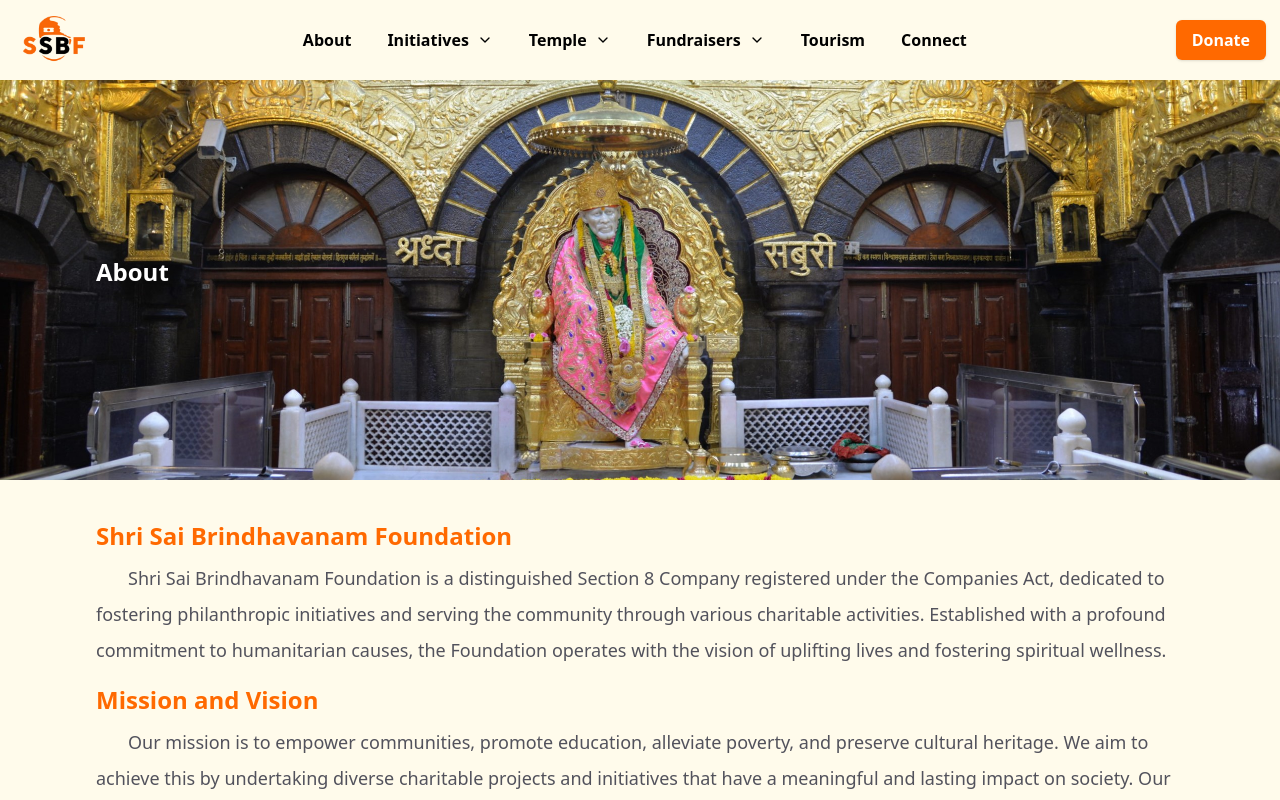
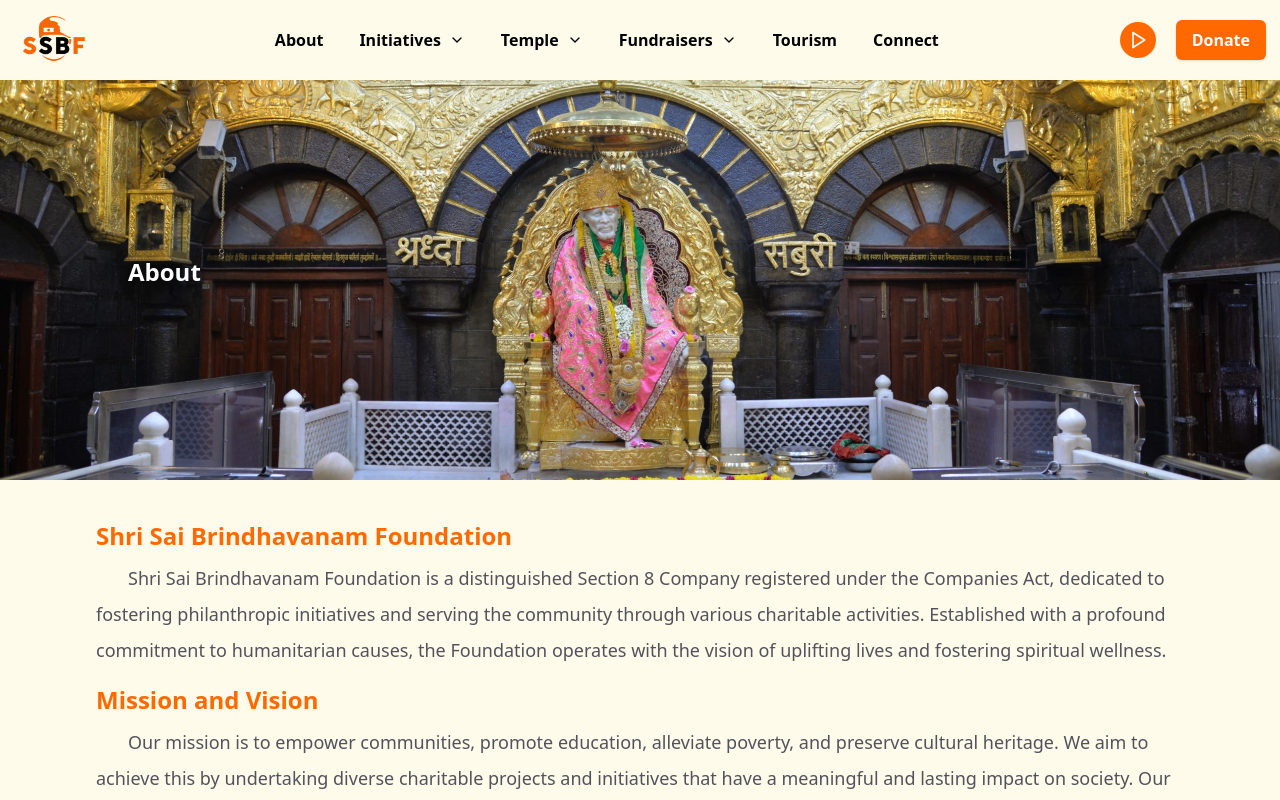
Before and after one commit to Mad-adz/saibrindhavanam, a React (Vite) app in the folder client/: page /about in a window 1280 px wide. Shown: the top 800 px of the page. Built offline with nearby package versions, Linux system fonts and the light colour scheme.

Commit message:
updated audio autoplay and play pause btn in header

```diff
--- a/client/src/App.jsx
+++ b/client/src/App.jsx
@@ -4,6 +4,7 @@
   createRoutesFromElements,
   RouterProvider,
   Route,
+  Navigate,
 } from "react-router-dom";
 import { RootLayout } from "./layouts";
 import {
@@ -18,7 +19,6 @@
   HealthCare,
   Home,
   HomeRenovations,
-  NotFound,
   OldAgeHome,
   Orphanage,
   PrivacyPolicy,
@@ -27,6 +27,7 @@
   Tourism,
   WomenEmpowerment,
 } from "./pages";
+import { Loader } from "./components";
 
 const router = createBrowserRouter(
   createRoutesFromElements(
@@ -64,7 +65,7 @@
             </Route>
           </Route>
         </Route>
-        <Route path="*" element={<NotFound />} />
+        <Route path="*" element={<Navigate to="/" replace />} />
       </Route>
     </>
   )
@@ -72,7 +73,7 @@
 const App = () => {
   return (
     <div>
-      <Suspense fallback={"loading"}>
+      <Suspense fallback={<Loader />}>
         <RouterProvider router={router} />
       </Suspense>
     </div>
--- /dev/null
+++ b/client/src/assets/audio/index.js
@@ -0,0 +1 @@
+export { default as backgroundMusic } from "./om_sai_namo_namaha.mp3";
--- a/client/src/components/Header.jsx
+++ b/client/src/components/Header.jsx
@@ -2,8 +2,12 @@
 import { DesktopNav, MobileNav } from ".";
 import { ssbfLogo } from "../assets/images";
 import { Menus } from "../utils/data/header";
+import { useAudio } from "../context/AudioContext";
+import { LuPause, LuPlay } from "react-icons/lu";
 
 const Header = () => {
+  const { audioRef, isPlaying, togglePlay } = useAudio();
+  console.log({ audioRef, isPlaying });
   return (
     <div>
       <header className="h-20 text-[16px] fixed inset-0 flex-center bg-amber-50 z-50">
@@ -20,6 +24,12 @@
             ))}
           </ul>
           <div className="h-full flex items-center gap-x-5">
+            <button
+              onClick={togglePlay}
+              className="bg-orange-500 text-white p-2 rounded-full hover:bg-orange-600 transition"
+            >
+              {isPlaying ? <LuPause size={20} /> : <LuPlay size={20} />}
+            </button>
             <Link
               to="donate"
               aria-label="donate"
--- /dev/null
+++ b/client/src/components/Loader.jsx
@@ -0,0 +1,9 @@
+const Loader = () => {
+  return (
+    <div className="h-screen bg-amber-50">
+      <div className="loader"></div>
+    </div>
+  );
+};
+
+export default Loader;
--- a/client/src/components/PanoramicBanner.jsx
+++ b/client/src/components/PanoramicBanner.jsx
@@ -1,8 +1,7 @@
 import PropTypes from "prop-types";
 
-const PanoramicBanner = ({ bgImg, title, description }) => {
+const PanoramicBanner = ({ bgImg, title, description, align, color }) => {
   return (
-    // <section className="h-[480px] absolute left-0 right-0 top-[5rem]">
     <section className="h-[25rem] fixed left-0 right-0 top-[5rem] w-full z-[-1]">
       <div
         className="h-full bg-cover bg-center"
@@ -10,11 +9,20 @@
           backgroundImage: `url(${bgImg})`,
         }}
       >
-        <div className="container mx-auto h-full px-4 sm:px-6 md:px-16 lg:px-20 xl:px-24">
-          <div className="flex items-center h-full">
-            <div className="flex flex-col justify-center gap-4 text-white  font-bold">
-              <span className="w-full text-2xl">{title}</span>
-              <span className="w-full text-md">{description}</span>
+        <div className="container mx-auto h-full px-4 sm:px-8 md:px-16 lg:px-24 xl:px-32">
+        {/* <div className="container mx-auto h-full px-4 sm:px-6 md:px-16 lg:px-20 xl:px-24"> */}
+          <div
+            className={`flex items-center h-full ${
+              align === "center" && "justify-center"
+            }`}
+          >
+            <div
+              className={`flex flex-col justify-center items-center gap-4 font-bold ${
+                color === "orange" ? "text-orange-500" : "text-white"
+              }`}
+            >
+              <h3 className={"w-full text-2xl"}>{title}</h3>
+              <p className="w-full text-md">{description}</p>
             </div>
           </div>
         </div>
@@ -27,6 +35,8 @@
   bgImg: PropTypes.string.isRequired,
   title: PropTypes.string,
   description: PropTypes.string,
+  align: PropTypes.string,
+  color: PropTypes.string,
 };
 
 export default PanoramicBanner;
--- a/client/src/components/index.js
+++ b/client/src/components/index.js
@@ -13,3 +13,5 @@
 export const PanoramicBanner = lazy(() => import("./PanoramicBanner"));
 export const DynamicSection = lazy(() => import("./DynamicSection"));
 export const ContactCard = lazy(() => import("./ContactCard"));
+
+export const Loader = lazy(() => import("./Loader"));
--- a/client/src/components/nav/DesktopNav.jsx
+++ b/client/src/components/nav/DesktopNav.jsx
@@ -4,7 +4,6 @@
 import { motion } from "framer-motion";
 import { NavLink } from "react-router-dom";
 const DesktopNav = ({ menu }) => {
-  console.log(menu);
   const [isHover, toggleHover] = useState(false);
   const toggleHoverMenu = () => {
     toggleHover(!isHover);
--- /dev/null
+++ b/client/src/context/AudioContext.jsx
@@ -0,0 +1,60 @@
+import { createContext, useContext, useRef, useState, useEffect } from "react";
+import { backgroundMusic } from "../assets/audio";
+import PropTypes from "prop-types";
+
+const AudioContext = createContext();
+
+export const AudioProvider = ({ children }) => {
+  const audioRef = useRef(null);
+  const [isPlaying, setIsPlaying] = useState(false);
+
+  useEffect(() => {
+    if (!audioRef.current) {
+      audioRef.current = new Audio(backgroundMusic);
+      audioRef.current.loop = true;
+      audioRef.current.volume = 0.5;
+    }
+
+    const audio = audioRef.current;
+
+    const playAudio = () => {
+      if (audio.paused) {
+        audio
+          .play()
+          .then(() => setIsPlaying(true))
+          .catch((err) => console.error("Autoplay failed:", err));
+      }
+    };
+
+    document.addEventListener("click", playAudio, { once: true });
+
+    return () => {
+      document.removeEventListener("click", playAudio);
+    };
+  }, []);
+
+  const togglePlay = () => {
+    const audio = audioRef.current;
+    if (!audio) return;
+
+    if (isPlaying) {
+      audio.pause();
+    } else {
+      audio.play();
+    }
+    setIsPlaying(!isPlaying);
+  };
+
+  return (
+    <AudioContext.Provider value={{ audioRef, isPlaying, togglePlay }}>
+      {children}
+    </AudioContext.Provider>
+  );
+};
+
+AudioProvider.propTypes = {
+  children: PropTypes.node.isRequired,
+};
+
+// eslint-disable-next-line react-refresh/only-export-components
+export const useAudio = () => useContext(AudioContext);
--- a/client/src/index.css
+++ b/client/src/index.css
@@ -54,10 +54,63 @@
 
 /* Hide scrollbar for Firefox */
 .scrollbar-hidden {
-  scrollbar-width: none; /* Firefox */
-  -ms-overflow-style: none; /* IE/Edge */
+  scrollbar-width: none;
+  /* Firefox */
+  -ms-overflow-style: none;
+  /* IE/Edge */
 }
 
 @theme {
   --drop-shadow-logo: 0 0 1rem rgba(255, 105, 0, 1);
 }
+
+.loader {
+  @apply relative w-[2.5em] h-[2.5em] rotate-[165deg] before:animate-[before8_2s_infinite] after:animate-[after6_2s_infinite] top-[calc(50%_-_1.25em)] left-[calc(50%_-_1.25em)];
+}
+
+.loader:before,
+.loader:after {
+  @apply content-[""] absolute block w-[0.5em] h-[0.5em] -translate-x-2/4 -translate-y-2/4 rounded-[0.25em] left-2/4 top-2/4;
+}
+
+@keyframes before8 {
+  0% {
+    width: 0.5em;
+    box-shadow: 1em -0.5em rgba(225, 20, 98, 0.75), -1em 0.5em rgba(111, 202, 220, 0.75);
+  }
+
+  35% {
+    width: 2.5em;
+    box-shadow: 0 -0.5em rgba(225, 20, 98, 0.75), 0 0.5em rgba(111, 202, 220, 0.75);
+  }
+
+  70% {
+    width: 0.5em;
+    box-shadow: -1em -0.5em rgba(225, 20, 98, 0.75), 1em 0.5em rgba(111, 202, 220, 0.75);
+  }
+
+  100% {
+    box-shadow: 1em -0.5em rgba(225, 20, 98, 0.75), -1em 0.5em rgba(111, 202, 220, 0.75);
+  }
+}
+
+@keyframes after6 {
+  0% {
+    height: 0.5em;
+    box-shadow: 0.5em 1em rgba(61, 184, 143, 0.75), -0.5em -1em rgba(233, 169, 32, 0.75);
+  }
+
+  35% {
+    height: 2.5em;
+    box-shadow: 0.5em 0 rgba(61, 184, 143, 0.75), -0.5em 0 rgba(233, 169, 32, 0.75);
+  }
+
+  70% {
+    height: 0.5em;
+    box-shadow: 0.5em -1em rgba(61, 184, 143, 0.75), -0.5em 1em rgba(233, 169, 32, 0.75);
+  }
+
+  100% {
+    box-shadow: 0.5em 1em rgba(61, 184, 143, 0.75), -0.5em -1em rgba(233, 169, 32, 0.75);
+  }
+}
--- a/client/src/main.jsx
+++ b/client/src/main.jsx
@@ -1,10 +1,13 @@
-import { StrictMode } from 'react'
-import { createRoot } from 'react-dom/client'
-import './index.css'
-import App from './App'
+import { StrictMode } from "react";
+import { createRoot } from "react-dom/client";
+import "./index.css";
+import App from "./App";
+import { AudioProvider } from "./context/AudioContext";
 
-createRoot(document.getElementById('root')).render(
+createRoot(document.getElementById("root")).render(
   <StrictMode>
-    <App />
-  </StrictMode>,
-)
+    <AudioProvider>
+      <App />
+    </AudioProvider>
+  </StrictMode>
+);
```
Also changed, not shown: client/src/components/Footer.jsx (+6 -9 lines), 1 other file (tests, documents, lock files or other folders).
